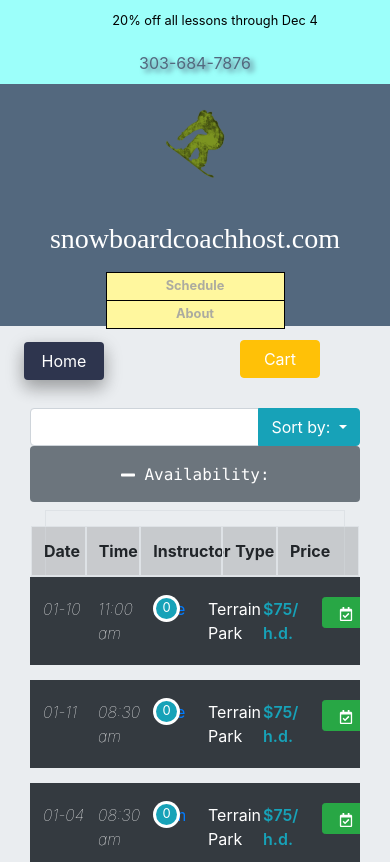
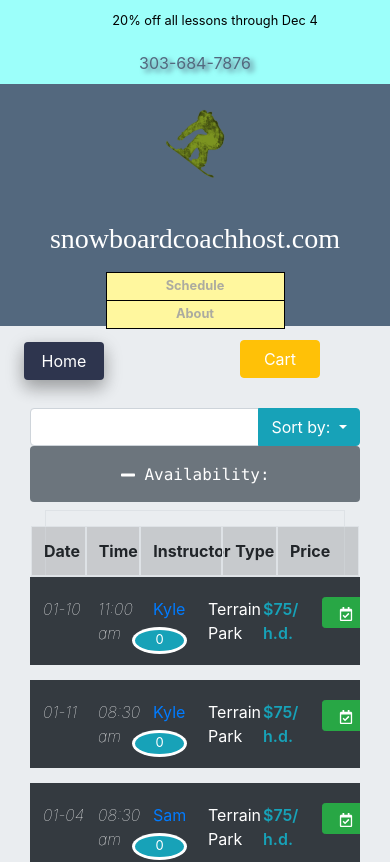
Before and after one commit to hicksey-makes/ski-lessons-snowV2, a React (Create React App) app: page /schedule in a window 390 px wide. Shown: the top 862 px of the page. Built offline with nearby package versions, Linux system fonts and the light colour scheme; a web font is replaced by a local one.

Commit message:
build responsive behavior of quantity bubble with media queries

```diff
--- a/src/components/Reserve/ListLesson.js
+++ b/src/components/Reserve/ListLesson.js
@@ -33,7 +33,7 @@ class ListLesson extends Component {
               <span className="board-name text-primary">
               {this.props.lsns.instructorName}
               </span>
-              <div className="lesson-quantity-container">
+              <div className="column lesson-quantity-container ">
                 <div className="lesson-quantity bg-info">
                   0
                 </div>
@@ -46,7 +46,6 @@ class ListLesson extends Component {
               {this.props.lsns.lessonCost}
             </div>
             <div className="col-1 col-md-1 brd">
-
               <button className="btn btn-sm btn-success pr-3 pl-3 mr-1 ml-1 mr-md-n4 pr-md-2 pl-md-2 ml-md-auto d-block" onClick={() => {this.props.toggleAdd(); this.props.reserveLsn(this.props.lsns); this.props.onLessonSelect(this.props.lsns)}}><FaRegCalendarCheck  /></button>
             </div>
           </div>
--- a/src/css/Schedule.css
+++ b/src/css/Schedule.css
@@ -59,3 +59,23 @@
     max-width: 960px;
   }
 }
+
+@media only screen and (max-width: 765px) {
+  .lesson-quantity-container {
+    position: absolute;
+    right: 8px;
+    top: 50px;
+    border-radius: 50%;
+  }
+  .column {
+    width: 17%;
+  }
+  .lesson-quantity {
+    width: auto;
+  }
+}
+@media only screen and (max-width: 762px) {
+  .column {
+    width: 100%;
+  }
+}
```
